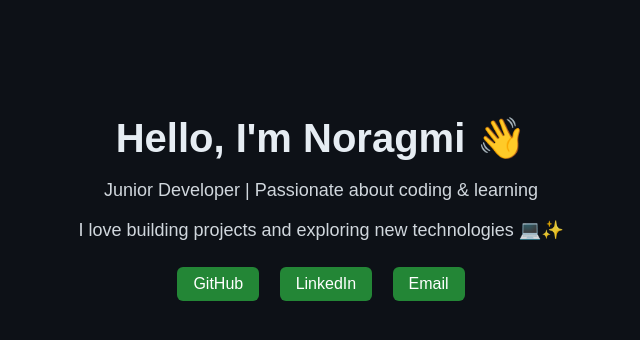
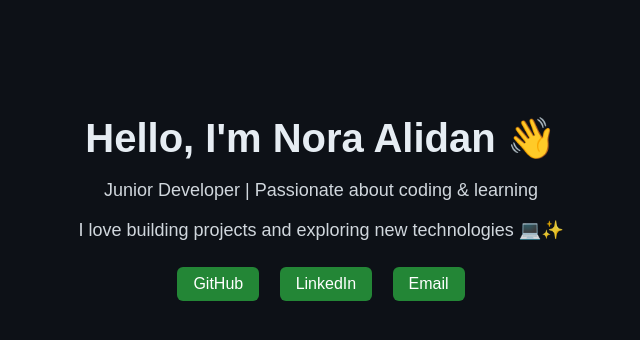
Before and after one commit to noragmi/noragmi.github.io, a plain HTML site: page index.html in a window 1280 px wide. Shown: the whole page, without its empty margins (319-959 px from the left). Drawn offline with Linux system fonts and the light colour scheme.

Commit message:
Update index.html

```diff
--- a/index.html
+++ b/index.html
@@ -43,7 +43,7 @@
 <body>
 
 <div class="container">
-    <h1>Hello, I'm <strong>Noragmi</strong> 👋</h1>
+    <h1>Hello, I'm <strong> Nora Alidan </strong> 👋</h1>
     <p>Junior Developer | Passionate about coding & learning</p>
     <p>I love building projects and exploring new technologies 💻✨</p>
 
```
